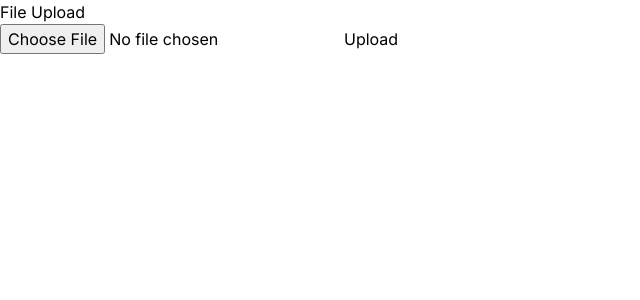
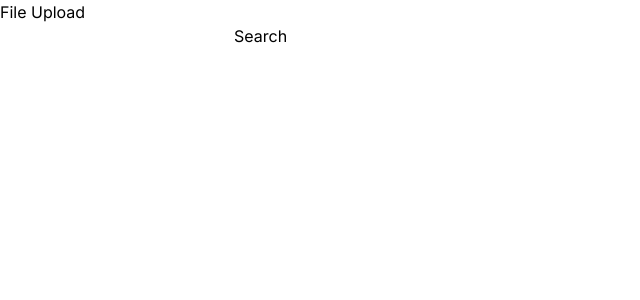
Before and after one commit to illusionist52/P.I.L.LA.R, a Next.js app: page /aboutus in a window 1280 px wide. Shown: the top 300 px of the page, without its empty margins (0-640 px from the left). Built offline with nearby package versions, Linux system fonts and the light colour scheme.

Commit message:
merge conflict solved

```diff
--- a/app/glossary/page.jsx
+++ b/app/glossary/page.jsx
@@ -4,8 +4,53 @@ import React from 'react'
 const page = () => {
   return (
     <div>
-        <Navbar />
-        <h1 className='flex items-center justify-center mt-10 text-3xl'>GLOSSARY</h1>
+      {/* NAVBAR */}
+      <Navbar />
+
+      <h1 className="px-4 mt-4 block text-center text-3xl font-bold md:hidden">
+        Get to know your Document
+      </h1>
+
+      {/* SITE CONTENT */}
+      <div className="flex px-4 space-y-4 flex-col justify-center my-10 md:px-0 md:flex-row md:space-x-14 md:space-y-0">
+        {/* LEFT PART HERE */}
+        <div className="md:w-[55%] bg-blue-200 border-2 border-blue-400 p-2 h-[50vh] md:h-[90vh] hide-scrollbar overflow-y-auto">
+          <Worker workerUrl="https://unpkg.com/pdfjs-dist@3.4.120/build/pdf.worker.js">
+            {viewPDF ? (
+              <Viewer fileUrl={viewPDF} />
+            ) : (
+              <div className="flex justify-center items-center h-[100%] text-4xl font-bold">
+                NO PDF
+              </div>
+            )}
+          </Worker>
+        </div>
+
+        {/* RIGTH PART HERE */}
+        <div className="md:w-[35%]  rounded-xl bg-gray-900 text-white border-2 md:h-[90vh] md:overflow-y-auto hide-scrollbar  border-blue-700 px-2 py-6 md:px-10">
+          <h1 className="text-center font-bold mb-6 text-2xl">
+            Upload Your File here
+          </h1>
+
+          <form onSubmit={handleSubmit} className="flex flex-col space-y-6">
+            <input
+              type="file"
+              onChange={handleFileChange}
+              className="text-xl"
+            />
+            <button
+              className="text-xl bg-blue-700 mx-auto text-white font-semibold w-[40%] py-2 inline-block rounded-xl"
+              onClick={handleUpload}
+              disabled={!file}
+            >
+              Upload
+            </button>
+          </form>
+
+          <hr className="my-4 border-slate-300" />
+          {showDetails && <PdfDetails isLoading={isLoading} data={data} />}
+        </div>
+      </div>
     </div>
   )
 }
--- a/components/FileUpload.jsx
+++ b/components/FileUpload.jsx
@@ -4,47 +4,68 @@ import React, { useState } from "react";
 
 const FileUpload = () => {
   const [file, setFile] = useState(null);
-
+  const [query, setQuery] = useState("");
+  const [results,setResults] = useState(null)
   const handleFileChange = (e) => {
     setFile(e.target.files[0]);
   };
 
-  const handleUpload = async () => {
+  // const handleUpload = async () => {
+  //   try {
+  //     const formData = new FormData();
+  //     formData.append("file", file);
+
+  //     console.log("FORMDATA - ", formData);
+  //     console.log("FILE - ", file);
+
+  //     const response = await fetch("http://127.0.0.1:9999/upload", {
+  //       method: "POST",
+  //       body: formData,
+  //     });
+
+  //     if (!response.ok) {
+  //       throw new Error("Failed to upload file");
+  //     }
+
+  //     alert("File uploaded successfully");
+  //     const output = await response.json();
+  //     console.log(output);
+
+  //   } catch (error) {
+  //     console.error("Error uploading file:", error);
+  //     alert("Error uploading file");
+  //   }
+  // };
+  const handleSubmit = async (e) => {
+    e.preventDefault();
     try {
-      setShowDetails(true)
-      setIsLoading(true)
-      const formData = new FormData();
-      formData.append("file", file);
-
-      console.log("FORMDATA - ", formData);
-      console.log("FILE - ", file);
-
-      const response = await fetch("http://127.0.0.1:5000/upload", {
-        method: "POST",
-        body: formData,
+      const response = await fetch('http://127.0.0.1:5000/cases', {
+        method: 'POST',
+        headers: {
+          'Content-Type': 'application/json'
+        },
+        body: JSON.stringify({ query })
       });
-
-      if (!response.ok) {
-        throw new Error("Failed to upload file");
-      }
-
-      alert("File uploaded successfully");
-      const output = await response.json();
-      console.log(output);
-      setIsLoading(false)
+      const data = await response.json();
+      console.log(data)
+      // setResults(data);
     } catch (error) {
-      console.error("Error uploading file:", error);
-      alert("Error uploading file");
+      console.error('Error fetching data:', error);
     }
   };
+
 
   return (
     <div>
       <h2>File Upload</h2>
-      <input type="file" onChange={handleFileChange} />
+      {/* <input type="file" onChange={handleFileChange} />
       <button onClick={handleUpload} disabled={!file}>
         Upload
-      </button>
+      </button> */}
+      <form onSubmit={handleSubmit}>
+       <input type="text" value={query} onChange={(e) => setQuery(e.target.value)} />
+        <button type="submit">Search</button>
+        </form>
     </div>
   );
 };
```
